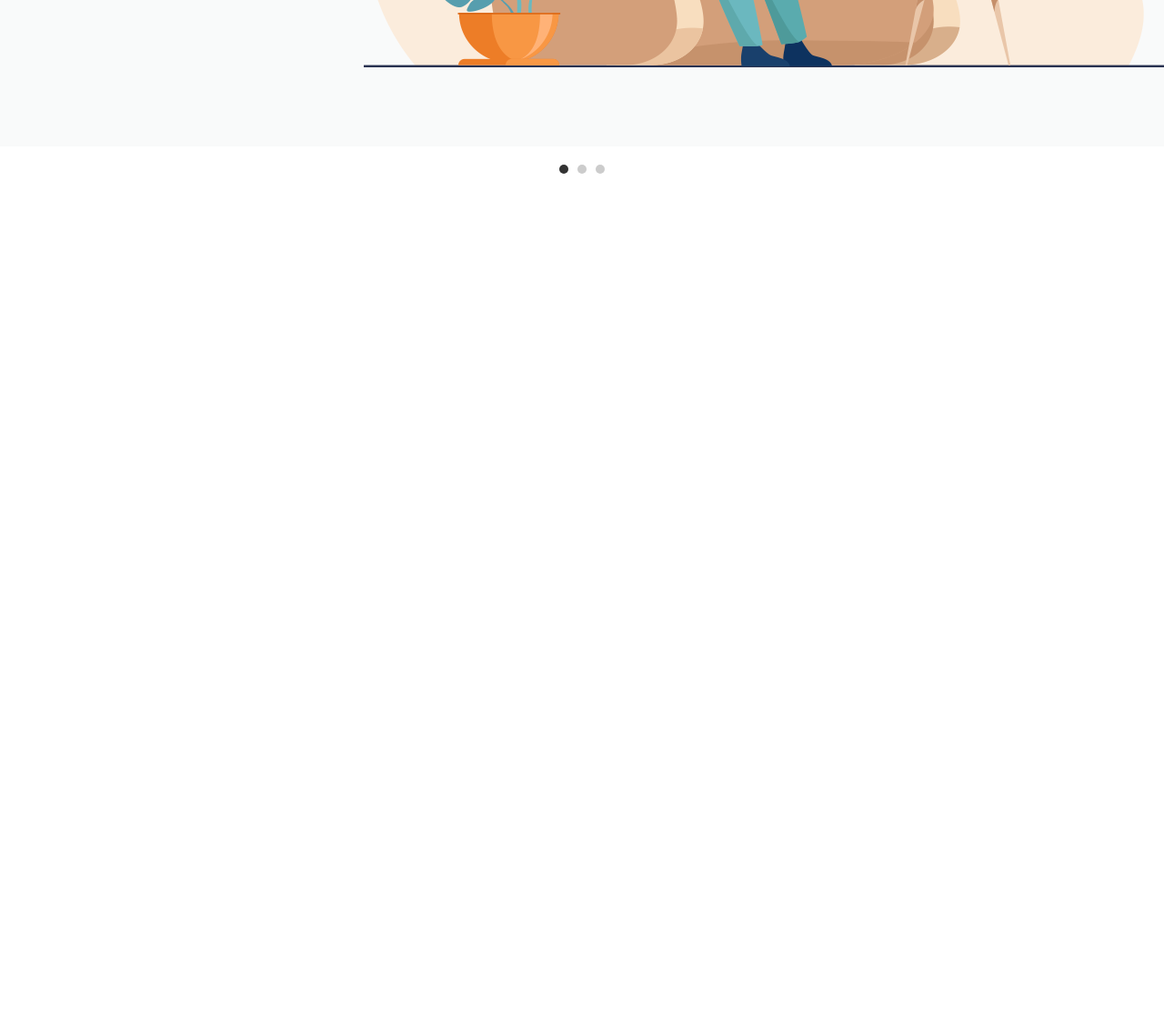
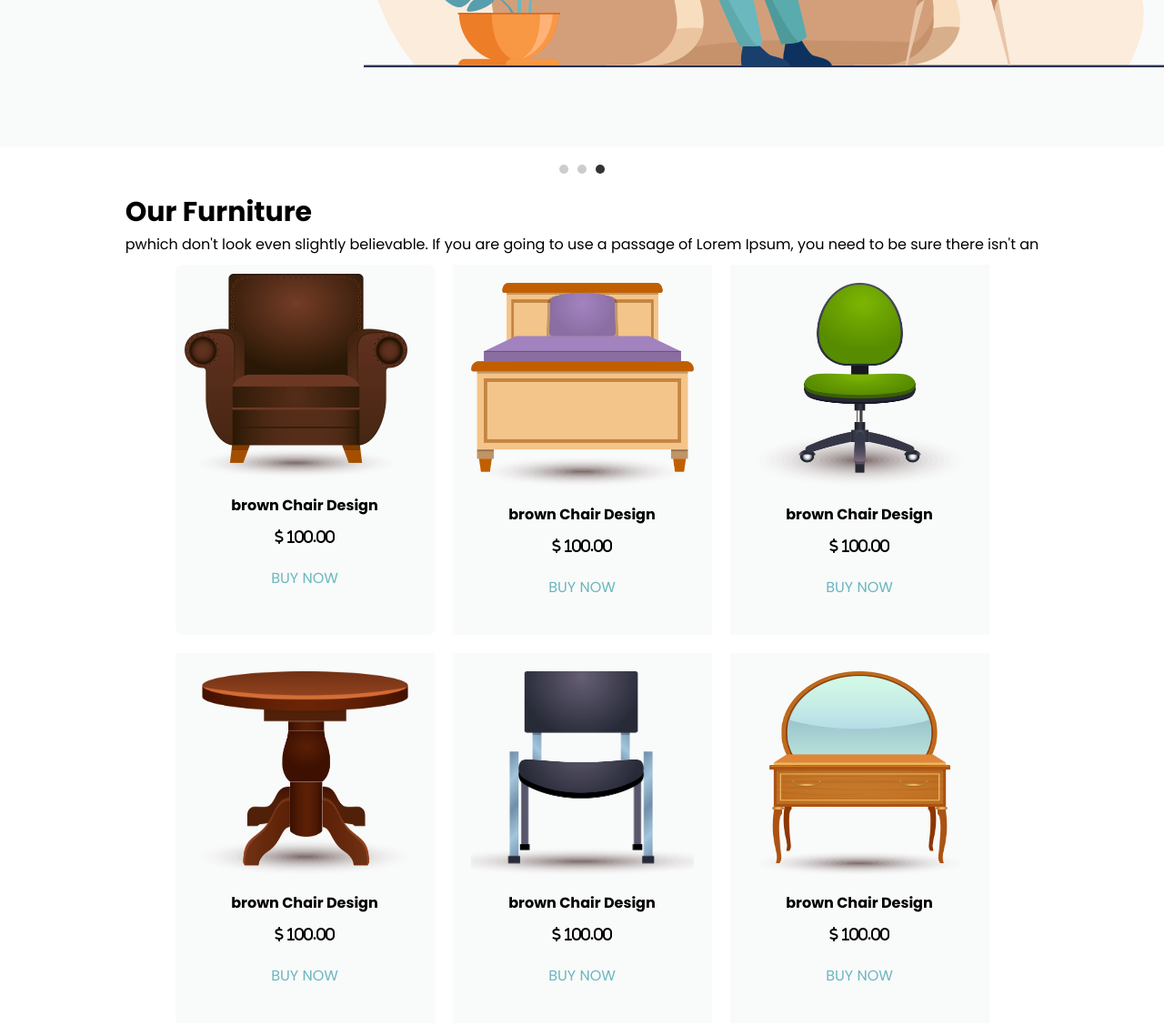
Before and after one commit to AleckDevv/AleckDevv-projeto-free-css-templates, a plain HTML site: page index.html in a window 1280 px wide. Shown: the part 547-1675 px from the top of the page at 91% size. Before the commit the page ends 800 px from the top, so only its background shows below. Drawn offline with Linux system fonts and the light colour scheme.

Commit message:
feito o código js para o efeito testmonials e feito a área de preços dos itens

```diff
--- a/assets/js/script.js
+++ b/assets/js/script.js
@@ -0,0 +1,35 @@
+const slides = document.querySelectorAll(".heroi");
+const dots = document.querySelectorAll(".dot");
+
+let currentSlide = 0;
+
+// Função para mostrar o slide atual
+function showSlide(index) {
+  slides.forEach((slide, i) => {
+    slide.classList.remove("active");
+    dots[i].classList.remove("active");
+  });
+
+  slides[index].classList.add("active");
+  dots[index].classList.add("active");
+}
+
+// Troca automática de slides
+function startAutoSlide() {
+  setInterval(() => {
+    currentSlide = (currentSlide + 1) % slides.length;
+    showSlide(currentSlide);
+  }, 2000); // Troca a cada 5 segundos
+}
+
+// Clique nos dots
+dots.forEach((dot, index) => {
+  dot.addEventListener("click", () => {
+    currentSlide = index;
+    showSlide(currentSlide);
+  });
+});
+
+// Inicializa o primeiro slide e o loop automático
+showSlide(currentSlide);
+startAutoSlide();
--- a/assets/style/style.css
+++ b/assets/style/style.css
@@ -160,3 +160,56 @@ header {
    background-color: transparent;
    color: var(--color-button2);
 }
+
+.compras {
+   width: 1200px;
+   max-width: 1170px;
+   margin: auto;
+   display: flex;
+   flex-direction: column;
+   align-items: center;
+   justify-content: center;
+   margin-top: 20px;
+   /* background-color: #333; */
+}
+
+.descricao_itens h2 {
+   font-size: 30px;
+}
+
+.descricao_itens p {
+   font-size: 16px;
+}
+
+.itens_precos {
+   display: grid;
+   grid-template-columns: repeat(3, 1fr);
+}
+
+.itens_precos div {
+   background-color: var(--bg-color-description);
+   margin: 10px;
+}
+
+.imagem_item {
+   border-radius: 8px;
+   padding: 10px;
+}
+
+.imagem_item img {
+   width: 245px;
+   height: 225px;
+}
+
+.preco_item {
+   display: flex;
+   flex-direction: column;
+   text-align: center;
+   align-items: center;
+}
+
+.preco_item a {
+   text-decoration: none;
+   color: var(--color-button2);
+   text-transform: uppercase;
+}
--- a/index.html
+++ b/index.html
@@ -83,7 +83,7 @@
           </div>
         </div>
         <div class="imagem_heroi">
-          <img src="assets/images/slider-img2.png" alt="Image 2" />
+          <img src="assets/images/slider-img.png" alt="Image 2" />
         </div>
       </div>
 
@@ -105,7 +105,7 @@
           </div>
         </div>
         <div class="imagem_heroi">
-          <img src="assets/images/slider-img3.png" alt="Image 3" />
+          <img src="assets/images/slider-img.png" alt="Image 3" />
         </div>
       </div>
 
@@ -115,6 +115,102 @@
         <span class="dot"></span>
       </div>
     </section>
+
+    <main class="compras">
+      <div class="descricao_itens">
+        <h2>Our Furniture</h2>
+        <p>
+          pwhich don't look even slightly believable. If you are going to use a
+          passage of Lorem Ipsum, you need to be sure there isn't an
+        </p>
+      </div>
+
+      <div class="itens_precos">
+        <div class="imagem_item">
+          <img src="assets/images/f1.png" alt="" />
+          <div class="preco_item">
+            <h4>brown Chair Design</h4>
+            <div class="preco_item_produto">
+              <i class="fa-solid fa-dollar-sign"> 100.00</i>
+            </div>
+            <div>
+              <a href="#">buy now</a>
+            </div>
+          </div>
+        </div>
+
+        <div>
+          <div class="imagem_item">
+            <img src="assets/images/f2.png" alt="" />
+            <div class="preco_item">
+              <h4>brown Chair Design</h4>
+              <div class="preco_item_produto">
+                <i class="fa-solid fa-dollar-sign"> 100.00</i>
+              </div>
+              <div>
+                <a href="#">buy now</a>
+              </div>
+            </div>
+          </div>
+        </div>
+        <div>
+          <div class="imagem_item">
+            <img src="assets/images/f3.png" alt="" />
+            <div class="preco_item">
+              <h4>brown Chair Design</h4>
+              <div class="preco_item_produto">
+                <i class="fa-solid fa-dollar-sign"> 100.00</i>
+              </div>
+              <div>
+                <a href="#">buy now</a>
+              </div>
+            </div>
+          </div>
+        </div>
+        <div>
+          <div class="imagem_item">
+            <img src="assets/images/f4.png" alt="" />
+            <div class="preco_item">
+              <h4>brown Chair Design</h4>
+              <div class="preco_item_produto">
+                <i class="fa-solid fa-dollar-sign"> 100.00</i>
+              </div>
+              <div>
+                <a href="#">buy now</a>
+              </div>
+            </div>
+          </div>
+        </div>
+        <div>
+          <div class="imagem_item">
+            <img src="assets/images/f5.png" alt="" />
+            <div class="preco_item">
+              <h4>brown Chair Design</h4>
+              <div class="preco_item_produto">
+                <i class="fa-solid fa-dollar-sign"> 100.00</i>
+              </div>
+              <div>
+                <a href="#">buy now</a>
+              </div>
+            </div>
+          </div>
+        </div>
+        <div>
+          <div class="imagem_item">
+            <img src="assets/images/f6.png" alt="" />
+            <div class="preco_item">
+              <h4>brown Chair Design</h4>
+              <div class="preco_item_produto">
+                <i class="fa-solid fa-dollar-sign"> 100.00</i>
+              </div>
+              <div>
+                <a href="#">buy now</a>
+              </div>
+            </div>
+          </div>
+        </div>
+      </div>
+    </main>
     <script src="assets/js/script.js"></script>
   </body>
 </html>
```
Lines whose indentation alone changed are shown as unchanged.
